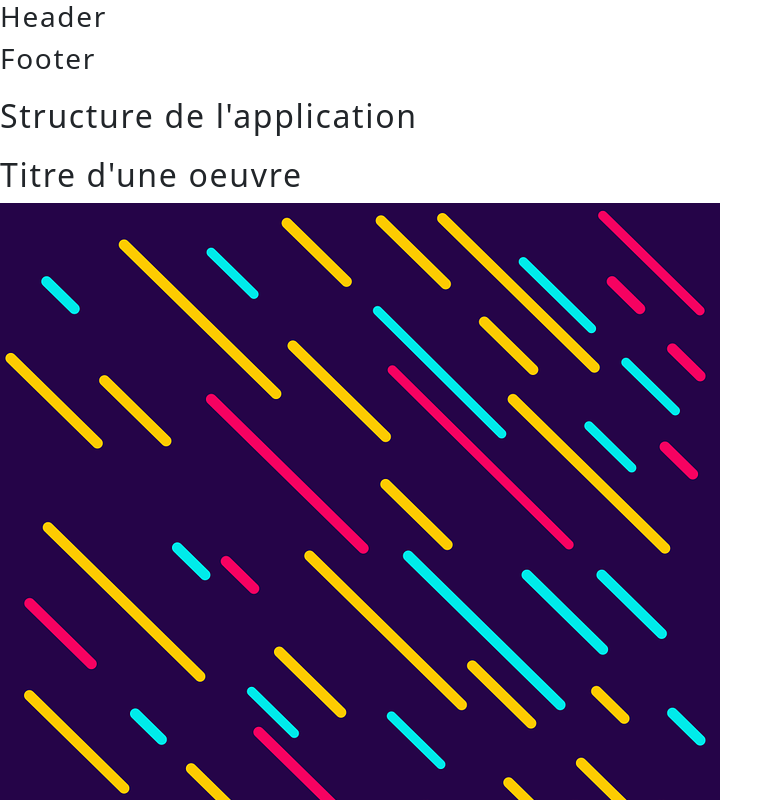
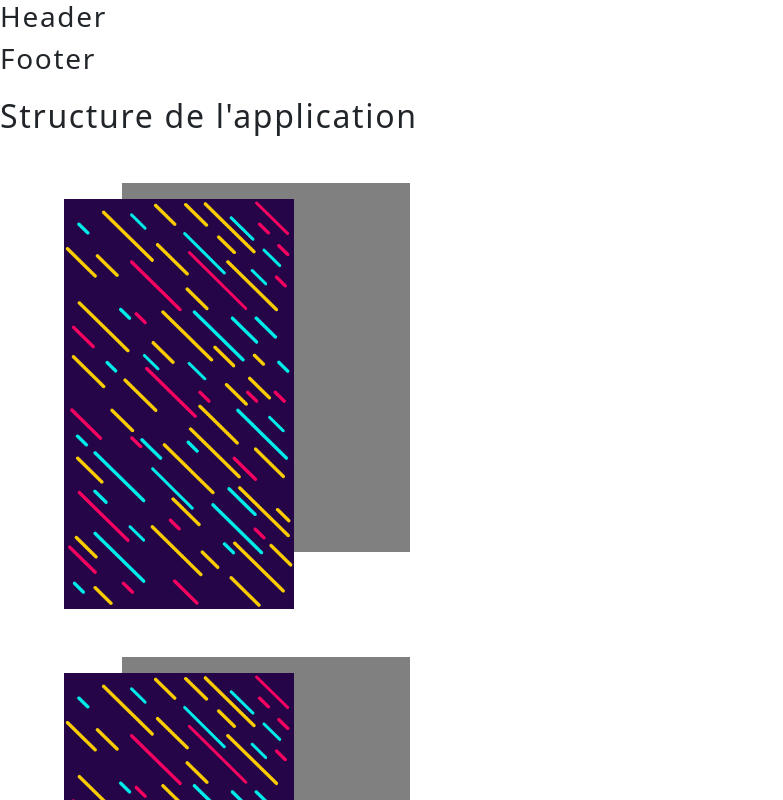
Before and after one commit to ElyzabelleRollin/mi-session_web4, a Vue app: page /pageaccueilcharles in a window 1280 px wide. Shown: the top 800 px of the page, without its empty margins (0-783 px from the left). Built offline with nearby package versions, Linux system fonts and the light colour scheme.

Commit message:
-visuel-placeholder-oeuvres-acceuil-

```diff
--- a/src/assets/scss/components/charles/oeuvres/containerOeuvre.scss
+++ b/src/assets/scss/components/charles/oeuvres/containerOeuvre.scss
@@ -1,3 +1,62 @@
 //-----------------------
 //container
 //-----------------------
+
+div.containerOeuvreC{
+    margin: 64px;
+    position: relative;
+}
+
+//-----------------------
+//oeuvres
+//-----------------------
+
+div.containerOeuvreC{
+
+    & div.imagesOeuvreC{
+        & img{
+            width: 20%;
+        }
+    }
+}
+
+//-----------------------
+//oeuvres titres
+//-----------------------
+
+div.containerOeuvreC{
+
+
+    & div.nomOeuvreC{
+        position: absolute;
+        left: 9%;
+        top: 30%;
+
+        & h2{
+            color: white;
+            font-size: 96px;
+            transform: rotate(90deg);
+        }
+
+
+    }
+}
+
+//-----------------------
+//oeuvres backgrounds
+//-----------------------
+
+div.containerOeuvreC{
+
+    & div.backgroundOeuvreC{
+        position: absolute;
+        top:-16px;
+        left: 5%;
+
+        width: 25%;
+        height: 90%;
+
+        background-color: gray;
+        z-index: -10;
+    }
+}
```
